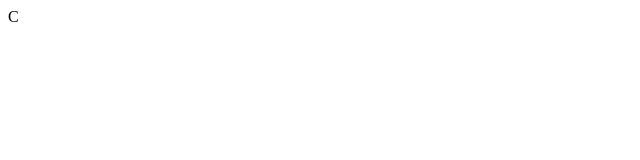
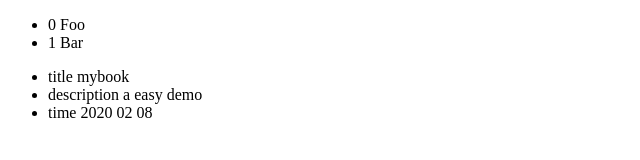
Before and after one commit to lizhedyh/learn-vue, a plain HTML site: page index.html in a window 1280 px wide. Shown: the whole page, without its empty margins (0-640 px from the left). Drawn offline with Linux system fonts and the light colour scheme.

Commit message:
列表渲染

```diff
--- a/index.html
+++ b/index.html
@@ -7,18 +7,30 @@
   </head>
   <body>
     <div id="app">
-      <div v-if="type==='A'">A</div>
-      <div v-else-if="type==='B'">B</div>
-      <div v-else="type==='C'">C</div>
-      <div v-show="ok">haha</div>
+      <ul>
+        <li v-for="item, index in items" :key="index">
+          {{index}} {{item.message}}
+        </li>
+      </ul>
+      <ul>
+        <li v-for="value, key in obj" :key="key">
+          {{key}} {{value}}
+        </li>
+      </ul>
     </div>
     <script type="text/javascript">
-      // v-if具有更高的切换开销，v-show具有更高的初始化渲染开销
       const app = new Vue({
         el: "#app",
         data: {
-          type: 'C',
-          ok: false,
+          items: [
+            { message: 'Foo' },
+            { message: 'Bar' },
+          ],
+          obj: {
+            title: 'mybook',
+            description: 'a easy demo',
+            time: '2020 02 08',
+          }
         },
       });
     </script>
```
